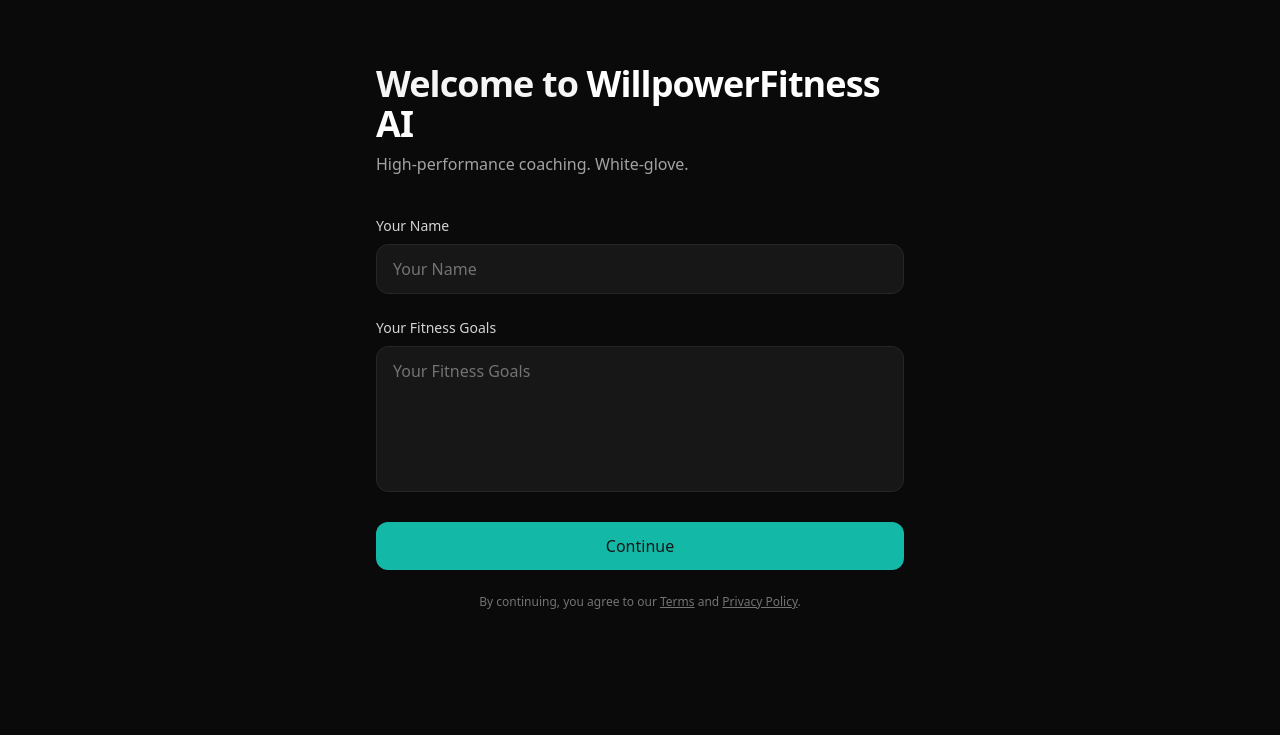
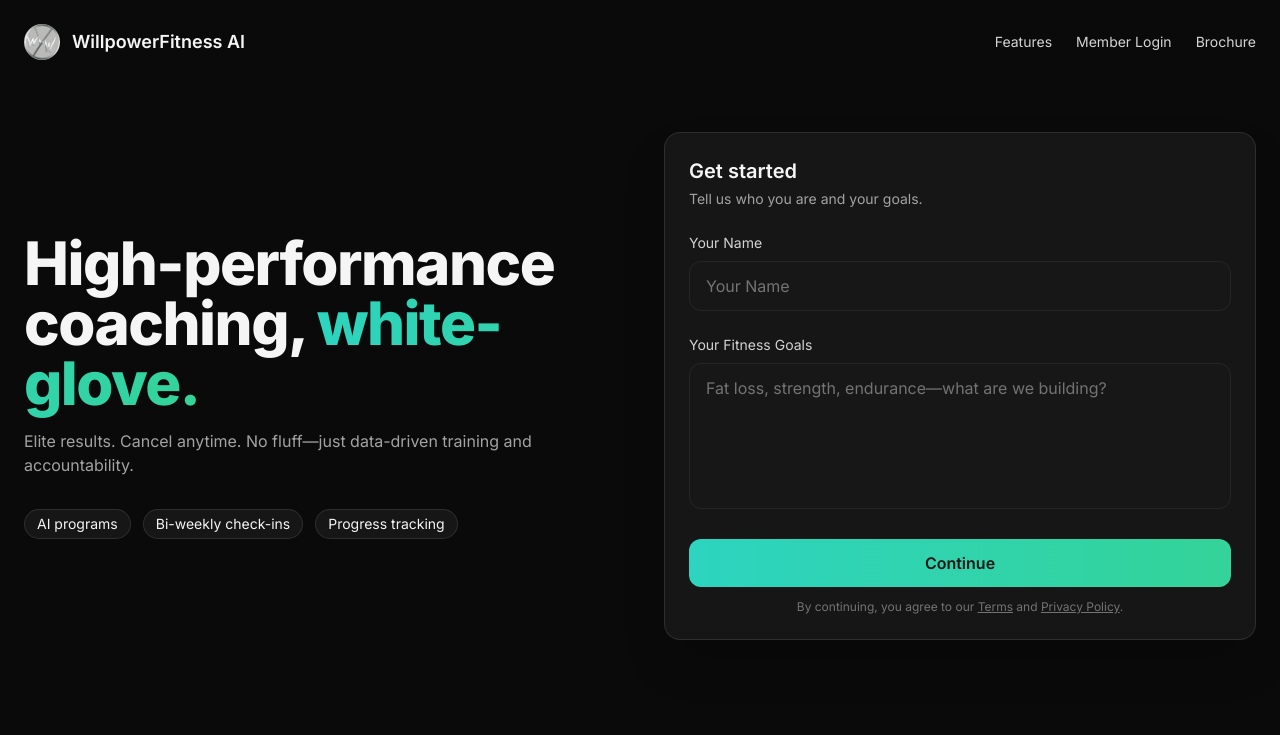
Before and after one commit to WillpowerfitnessAI/willpowerfitness-frontend, a Next.js app: page / in a window 1280 px wide. Shown: the top 735 px of the page. Built offline with nearby package versions, Linux system fonts and the light colour scheme; no server answers.

Commit message:
ui: proper hero + card form + features

```diff
--- a/pages/index.js
+++ b/pages/index.js
@@ -1,10 +1,9 @@
-// /pages/index.js
 import { useState } from 'react'
 import { supabase } from '../utils/supabaseClient'
 
 export default function Home() {
-  const [name, setName] = useState('')
-  const [goal, setGoal] = useState('')
+  const [name, setName]   = useState('')
+  const [goal, setGoal]   = useState('')
   const [loading, setLoading] = useState(false)
   const [errorMsg, setErrorMsg] = useState('')
 
@@ -13,89 +12,131 @@ export default function Home() {
     setErrorMsg('')
     setLoading(true)
     try {
-      const { data, error } = await supabase
-        .from('clients')
-        .insert({ name, goal })
-
+      const { error } = await supabase.from('clients').insert({ name, goal })
       if (error) throw error
-      // success → continue to subscribe
       window.location.href = '/subscribe'
     } catch (err) {
-      console.error('Supabase error:', err)
-      setErrorMsg('Something went wrong saving your info. Please try again.')
+      console.error(err)
+      setErrorMsg('Could not save your info. Please try again.')
     } finally {
       setLoading(false)
     }
   }
 
   return (
-    <main className="min-h-screen bg-neutral-950 text-neutral-100">
-      <div className="mx-auto max-w-xl px-6 py-16">
-        <header>
-          <h1 className="text-4xl font-extrabold tracking-tight">
-            Welcome to <span className="text-white">WillpowerFitness AI</span>
-          </h1>
-          <p className="mt-2 text-neutral-400">
-            High-performance coaching. White-glove.
-          </p>
+    <main className="relative min-h-screen overflow-hidden bg-neutral-950 text-neutral-100">
+      {/* decorative gradient */}
+      <div className="pointer-events-none absolute inset-0 -z-10 bg-[radial-gradient(60%_60%_at_50%_-20%,rgba(45,212,191,0.25),transparent_60%)]" />
+
+      {/* Top nav */}
+      <header className="mx-auto flex max-w-7xl items-center justify-between px-6 py-6">
+        <div className="flex items-center gap-3">
+          <img src="/logo.jpg" alt="WillpowerFitness AI" className="h-9 w-9 rounded-full object-cover" />
+          <span className="text-lg font-semibold">WillpowerFitness AI</span>
+        </div>
+        <nav className="hidden gap-6 text-sm text-neutral-300 md:flex">
+          <a href="#features" className="hover:text-white">Features</a>
+          <a href="/login" className="hover:text-white">Member Login</a>
+          <a href="/brochure" className="hover:text-white">Brochure</a>
+        </nav>
       </header>
 
-        <form onSubmit={handleSubmit} className="mt-10 space-y-6">
+      {/* Hero + form */}
+      <section className="mx-auto grid max-w-7xl grid-cols-1 items-center gap-12 px-6 pb-24 pt-6 md:pt-12 lg:grid-cols-2">
+        {/* Left: messaging */}
         <div>
-            <label className="block text-sm font-medium text-neutral-300">
-              Your Name
-            </label>
+          <h1 className="text-5xl font-extrabold tracking-tight sm:text-6xl">
+            High-performance coaching,{' '}
+            <span className="bg-clip-text text-transparent bg-gradient-to-r from-teal-400 to-emerald-400">
+              white-glove.
+            </span>
+          </h1>
+          <p className="mt-4 max-w-xl text-neutral-400">
+            Elite results. Cancel anytime. No fluff—just data-driven training and accountability.
+          </p>
+
+          <div className="mt-8 flex flex-wrap gap-3 text-sm">
+            <span className="rounded-full border border-white/10 bg-white/5 px-3 py-1">AI programs</span>
+            <span className="rounded-full border border-white/10 bg-white/5 px-3 py-1">Bi-weekly check-ins</span>
+            <span className="rounded-full border border-white/10 bg-white/5 px-3 py-1">Progress tracking</span>
+          </div>
+        </div>
+
+        {/* Right: form card */}
+        <form
+          onSubmit={handleSubmit}
+          className="rounded-2xl border border-white/10 bg-white/5 p-6 shadow-2xl backdrop-blur"
+        >
+          <h2 className="text-xl font-semibold">Get started</h2>
+          <p className="mt-1 text-sm text-neutral-400">Tell us who you are and your goals.</p>
+
+          <label className="mt-6 block text-sm font-medium text-neutral-300">Your Name</label>
           <input
             type="text"
+            value={name}
+            onChange={(e)=>setName(e.target.value)}
+            required
             placeholder="Your Name"
-              value={name}
-              onChange={(e) => setName(e.target.value)}
-              required
             className="mt-2 w-full rounded-xl border border-neutral-800 bg-neutral-900 px-4 py-3
                        placeholder:text-neutral-500 focus:outline-none focus:ring-2
                        focus:ring-teal-500/50 focus:border-teal-500"
           />
-          </div>
 
-          <div>
-            <label className="block text-sm font-medium text-neutral-300">
-              Your Fitness Goals
-            </label>
+          <label className="mt-6 block text-sm font-medium text-neutral-300">Your Fitness Goals</label>
           <textarea
-              placeholder="Your Fitness Goals"
             value={goal}
-              onChange={(e) => setGoal(e.target.value)}
+            onChange={(e)=>setGoal(e.target.value)}
             required
             rows={5}
-              className="mt-2 w-full rounded-xl border border-neutral-800 bg-neutral-900 px-4 py-3
+            placeholder="Fat loss, strength, endurance—what are we building?"
+            className="mt-2 w-full resize-none rounded-xl border border-neutral-800 bg-neutral-900 px-4 py-3
                        placeholder:text-neutral-500 focus:outline-none focus:ring-2
-                         focus:ring-teal-500/50 focus:border-teal-500 resize-none"
+                       focus:ring-teal-500/50 focus:border-teal-500"
           />
-          </div>
 
-          {errorMsg && (
-            <p className="text-sm text-red-400">{errorMsg}</p>
-          )}
+          {errorMsg && <p className="mt-3 text-sm text-red-400">{errorMsg}</p>}
 
           <button
             type="submit"
             disabled={loading}
-            className="inline-flex w-full items-center justify-center rounded-xl
-                       bg-teal-500 px-5 py-3 font-medium text-neutral-900
-                       hover:bg-teal-400 disabled:cursor-not-allowed disabled:opacity-60
-                       transition-colors"
+            className="mt-6 inline-flex w-full items-center justify-center rounded-xl
+                       bg-gradient-to-r from-teal-400 to-emerald-400 px-5 py-3 font-semibold text-neutral-900
+                       hover:from-teal-300 hover:to-emerald-300 transition-colors
+                       disabled:cursor-not-allowed disabled:opacity-60"
           >
             {loading ? 'Saving…' : 'Continue'}
           </button>
 
-          <p className="text-center text-xs text-neutral-500">
+          <p className="mt-3 text-center text-xs text-neutral-500">
             By continuing, you agree to our{' '}
-            <a href="/terms" className="underline hover:text-neutral-300">Terms</a>{' '}
-            and{' '}
+            <a href="/terms" className="underline hover:text-neutral-300">Terms</a> and{' '}
             <a href="/privacy" className="underline hover:text-neutral-300">Privacy Policy</a>.
           </p>
         </form>
+      </section>
+
+      {/* Features */}
+      <section id="features" className="mx-auto max-w-7xl px-6 pb-20">
+        <div className="grid grid-cols-1 gap-6 md:grid-cols-3">
+          <Feature title="Smart Plans" desc="Adaptive programs that evolve with your performance." emoji="⚡" />
+          <Feature title="Coach Check-ins" desc="Structured accountability and course-corrections." emoji="🎯" />
+          <Feature title="Progress Intel" desc="Trends, insights, and next best actions." emoji="📈" />
         </div>
+      </section>
+
+      <footer className="pb-10 text-center text-sm text-neutral-500">
+        © {new Date().getFullYear()} WillpowerFitness AI. All rights reserved.
+      </footer>
     </main>
   )
 }
+
+function Feature({ title, desc, emoji }) {
+  return (
+    <div className="rounded-2xl border border-white/10 bg-white/5 p-6">
+      <div className="text-3xl">{emoji}</div>
+      <h3 className="mt-3 text-lg font-semibold">{title}</h3>
+      <p className="mt-1 text-neutral-400">{desc}</p>
+    </div>
+  )
+}
--- a/styles/globals.css
+++ b/styles/globals.css
@@ -1,3 +1,11 @@
+/* Font + sensible defaults */
+@import url('https://fonts.googleapis.com/css2?family=Inter:wght@400;600;800&display=swap');
+
+:root { --font-sans: 'Inter', ui-sans-serif, system-ui, -apple-system, Segoe UI, Roboto, Helvetica, Arial; }
+
+html, body, #__next { height: 100%; }
+body { font-family: var(--font-sans); }
+
 @tailwind base;
 @tailwind components;
 @tailwind utilities;
```
Lines whose indentation alone changed are shown as unchanged.
